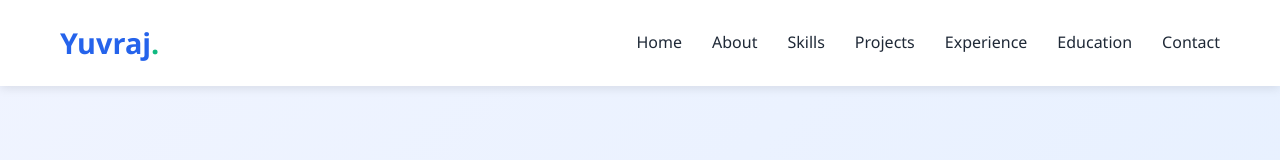
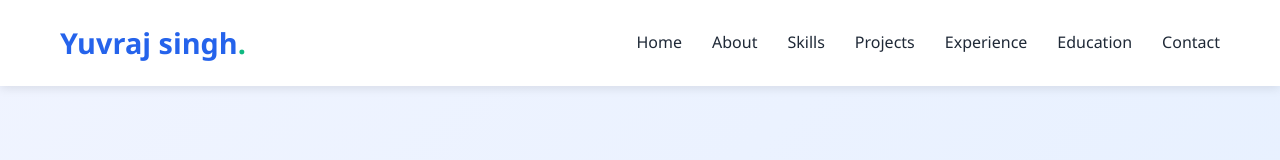
Before and after one commit to yuvrajsingh-24/yuvraj_portfolio, a plain HTML site: page index.html in a window 1280 px wide. Shown: the top 160 px of the page. Drawn offline with Linux system fonts and the light colour scheme.

Commit message:
Update index.html

```diff
--- a/index.html
+++ b/index.html
@@ -590,7 +590,7 @@
     <header>
         <div class="container">
             <nav>
-                <div class="logo">Yuvraj<span>.</span></div>
+                <div class="logo">Yuvraj singh<span>.</span></div>
                 <ul class="nav-links">
                     <li><a href="#home">Home</a></li>
                     <li><a href="#about">About</a></li>
@@ -861,4 +861,5 @@
         window.dispatchEvent(new Event('scroll'));
     </script>
 </body>
+
 </html>
```
